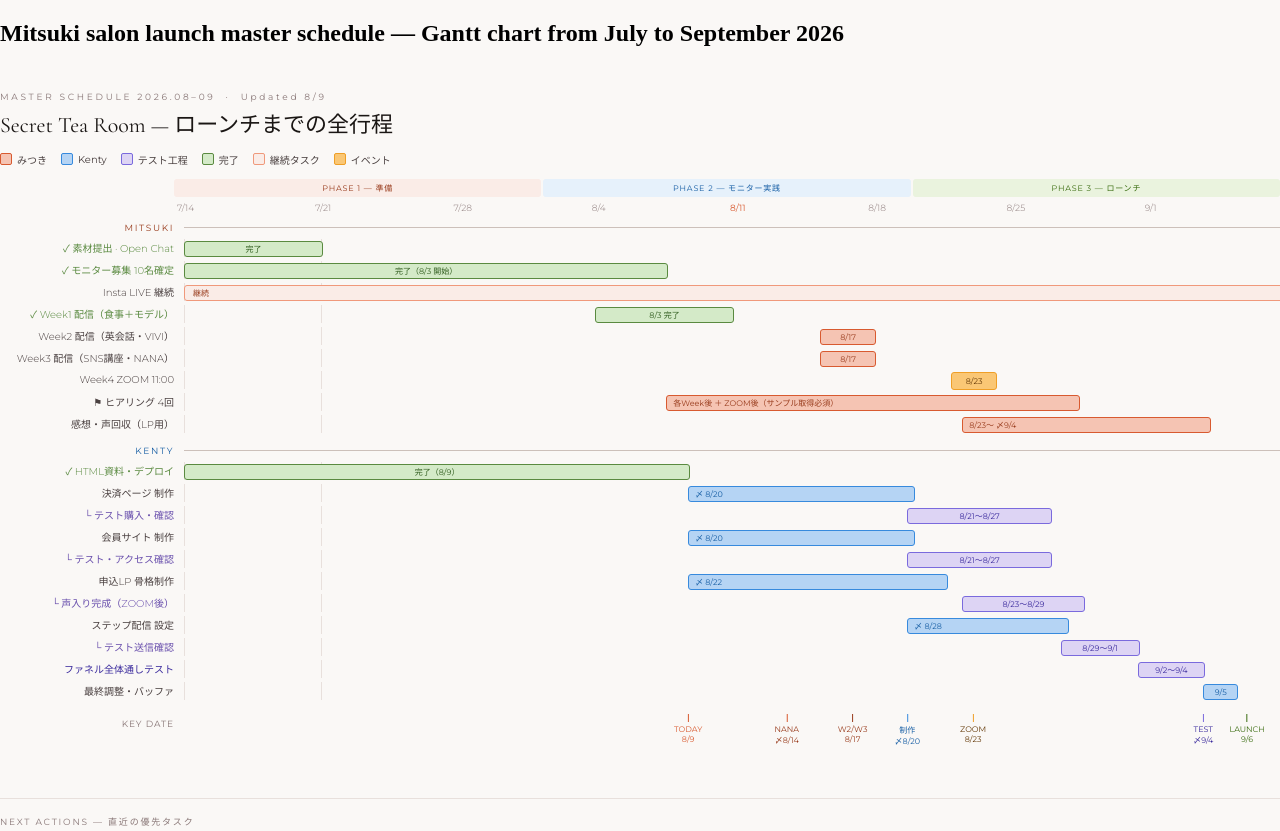
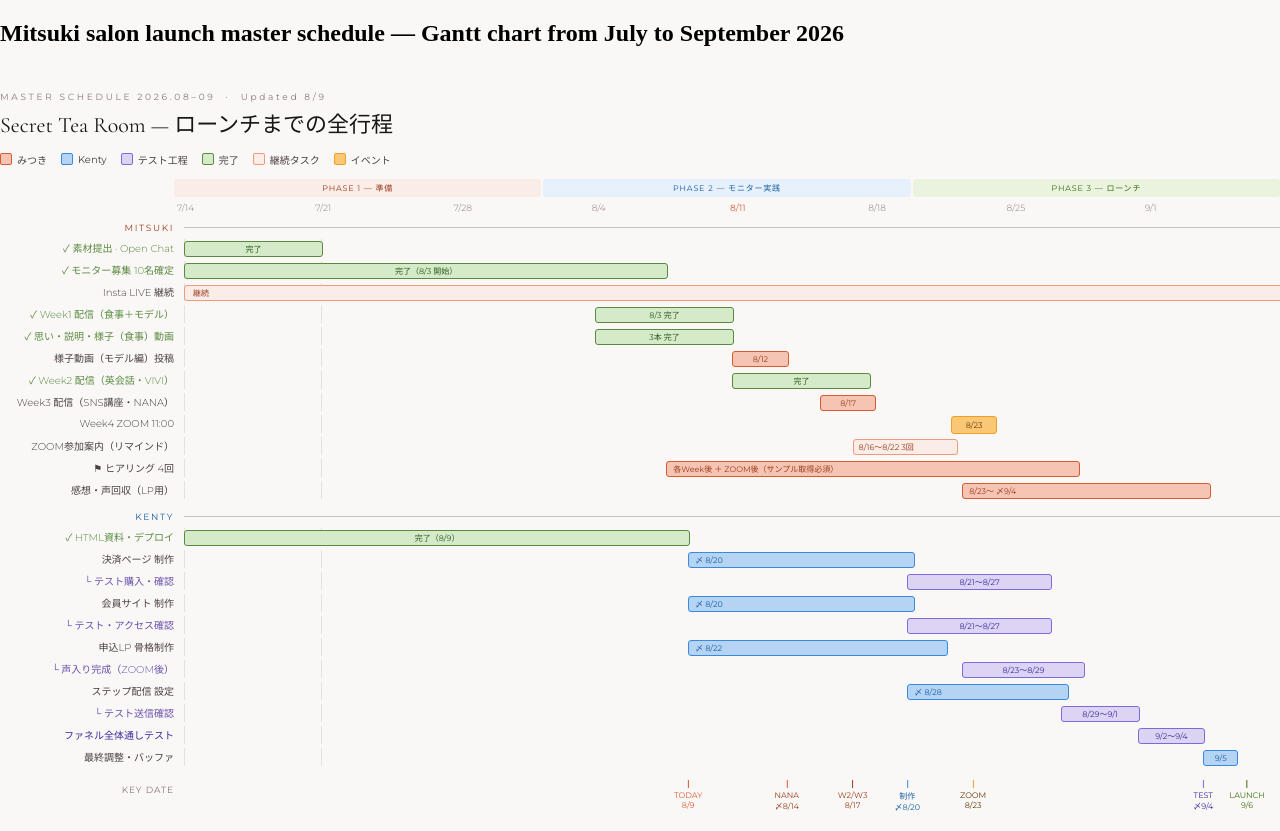
Before and after one commit to kerutachi0327-droid/mitsuki-documents, a plain HTML site: page mitsuki_master_schedule.html in a window 1280 px wide. Shown: the top 831 px of the page. Drawn offline with nearby package versions, Linux system fonts and the light colour scheme.

Commit message:
Add Week2 done, sample videos, ZOOM notice rows

```diff
--- a/mitsuki_master_schedule.html
+++ b/mitsuki_master_schedule.html
@@ -102,11 +102,27 @@
   </div>
 </div>
 
-<!-- Week2 -->
+<!-- みつきの思い・4週説明・様子動画 ✅ -->
 <div style="display:flex;align-items:center;">
-  <div style="width:174px;min-width:174px;font-size:10px;font-weight:300;color:var(--text-secondary);text-align:right;padding-right:10px;">Week2 配信（英会話・VIVI）</div>
+  <div style="width:174px;min-width:174px;font-size:10px;font-weight:300;color:#5A8A40;text-align:right;padding-right:10px;">✓ 思い・説明・様子（食事）動画</div>
   <div style="flex:1;height:18px;position:relative;background-image:repeating-linear-gradient(90deg,var(--border) 0,var(--border) 0.5px,transparent 0.5px,transparent 12.5%);">
-    <div style="position:absolute;top:2px;left:58%;width:5%;height:14px;border-radius:3px;background:#F5C4B3;border:0.5px solid #D85A30;display:flex;align-items:center;justify-content:center;font-size:8px;color:#993C1D;">8/17</div>
+    <div style="position:absolute;top:2px;left:37.5%;width:12.5%;height:14px;border-radius:3px;background:#D4EAC8;border:0.5px solid #5A8A40;display:flex;align-items:center;justify-content:center;font-size:8px;color:#2D5A1B;">3本 完了</div>
+  </div>
+</div>
+
+<!-- 様子動画（モデル編）8/12 -->
+<div style="display:flex;align-items:center;">
+  <div style="width:174px;min-width:174px;font-size:10px;font-weight:300;color:var(--text-secondary);text-align:right;padding-right:10px;">様子動画（モデル編）投稿</div>
+  <div style="flex:1;height:18px;position:relative;background-image:repeating-linear-gradient(90deg,var(--border) 0,var(--border) 0.5px,transparent 0.5px,transparent 12.5%);">
+    <div style="position:absolute;top:2px;left:50%;width:5%;height:14px;border-radius:3px;background:#F5C4B3;border:0.5px solid #D85A30;display:flex;align-items:center;justify-content:center;font-size:8px;color:#993C1D;">8/12</div>
+  </div>
+</div>
+
+<!-- Week2 ✅ -->
+<div style="display:flex;align-items:center;">
+  <div style="width:174px;min-width:174px;font-size:10px;font-weight:300;color:#5A8A40;text-align:right;padding-right:10px;">✓ Week2 配信（英会話・VIVI）</div>
+  <div style="flex:1;height:18px;position:relative;background-image:repeating-linear-gradient(90deg,var(--border) 0,var(--border) 0.5px,transparent 0.5px,transparent 12.5%);">
+    <div style="position:absolute;top:2px;left:50%;width:12.5%;height:14px;border-radius:3px;background:#D4EAC8;border:0.5px solid #5A8A40;display:flex;align-items:center;justify-content:center;font-size:8px;color:#2D5A1B;">完了</div>
   </div>
 </div>
 
@@ -123,6 +139,14 @@
   <div style="width:174px;min-width:174px;font-size:10px;font-weight:300;color:var(--text-secondary);text-align:right;padding-right:10px;">Week4 ZOOM 11:00</div>
   <div style="flex:1;height:18px;position:relative;background-image:repeating-linear-gradient(90deg,var(--border) 0,var(--border) 0.5px,transparent 0.5px,transparent 12.5%);">
     <div style="position:absolute;top:1px;left:70%;width:4%;height:16px;border-radius:3px;background:#FAC775;border:0.5px solid #EF9F27;display:flex;align-items:center;justify-content:center;font-size:8px;color:#633806;font-weight:400;">8/23</div>
+  </div>
+</div>
+
+<!-- ZOOM参加案内 -->
+<div style="display:flex;align-items:center;">
+  <div style="width:174px;min-width:174px;font-size:10px;font-weight:300;color:var(--text-secondary);text-align:right;padding-right:10px;">ZOOM参加案内（リマインド）</div>
+  <div style="flex:1;height:18px;position:relative;background-image:repeating-linear-gradient(90deg,var(--border) 0,var(--border) 0.5px,transparent 0.5px,transparent 12.5%);">
+    <div style="position:absolute;top:2px;left:61%;width:9%;height:14px;border-radius:3px;background:#FAECE7;border:0.5px solid #F0997B;display:flex;align-items:center;padding-left:5px;font-size:8px;color:#993C1D;">8/16〜8/22 3回</div>
   </div>
 </div>
 
```
